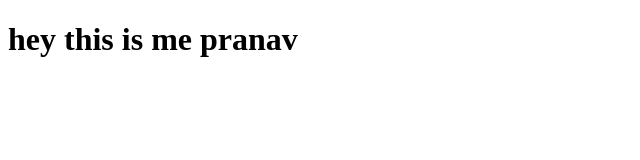
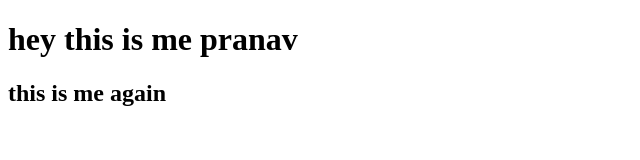
Before and after one commit to Pranav-Busy/assignment-8, a plain HTML site: page index.html in a window 1280 px wide. Shown: the whole page, without its empty margins (0-640 px from the left). Drawn offline with Linux system fonts and the light colour scheme.

Commit message:
updated index.html

```diff
--- a/index.html
+++ b/index.html
@@ -5,6 +5,7 @@
     <meta name="viewport" content="width=device-width, initial-scale=1.0">
     <title>Document</title>
     <h1> hey this is me pranav </h1>
+    <h2>this is me again</h2>
 </head>
 <body>
 
```
